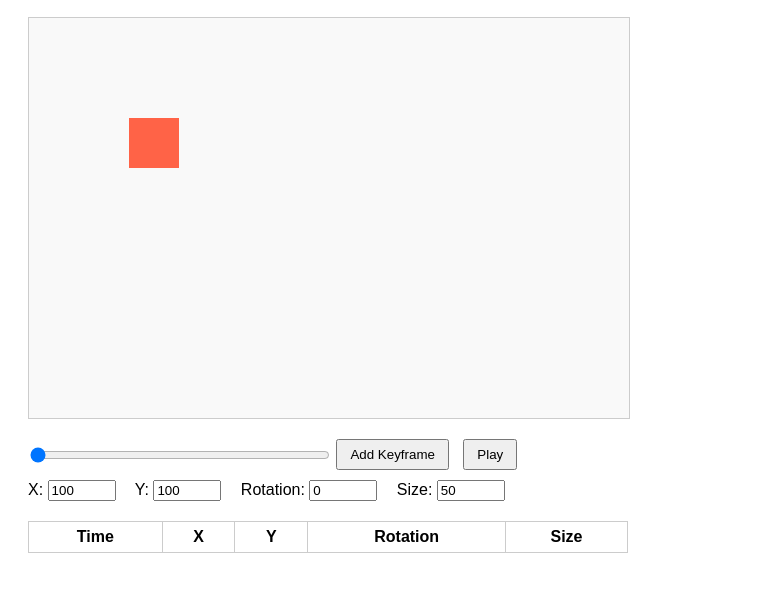
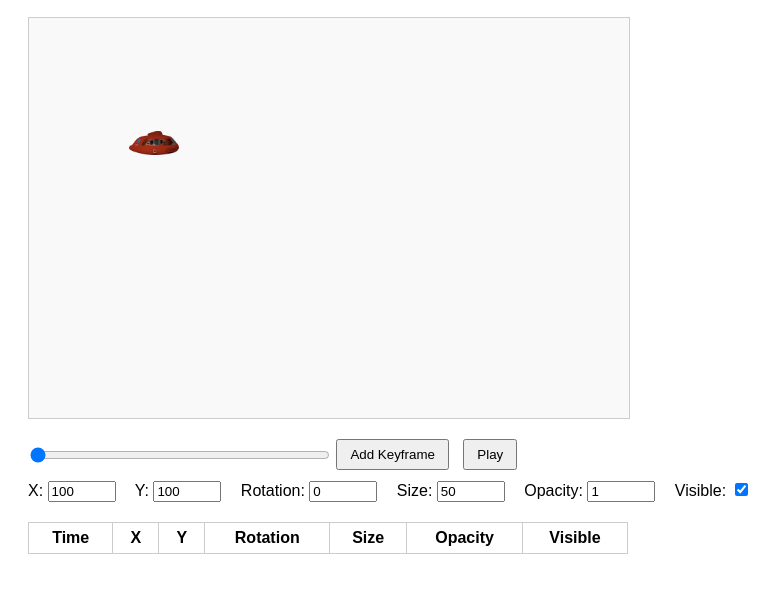
Before and after one commit to SyntaxisTaxsyn/Scrubber, a website: page src/index.html in a window 1280 px wide. Shown: the part 79-672 px from the top of the page, without its empty margins (0-783 px from the left). Drawn offline with Linux system fonts and the light colour scheme.

Commit message:
Added opacity and visibility to animation object

```diff
--- a/src/index.html
+++ b/src/index.html
@@ -20,7 +20,10 @@
 
     #object {
       position: absolute;
-      background-color: tomato;
+      background-image: url('/Images/gupxCropped.png'); /* Update with the actual file path */
+      background-size: contain;
+      background-repeat: no-repeat;
+      background-position: center;
       transform-origin: center;
       touch-action: none;
     }
@@ -112,6 +115,8 @@
     <label>Y: <input type="number" id="inputY"></label>
     <label>Rotation: <input type="number" id="inputRotation"></label>
     <label>Size: <input type="number" id="inputSize"></label>
+    <label>Opacity: <input type="number" id="inputOpacity" min="0" max="1" step="0.01"></label>
+    <label>Visible: <input type="checkbox" id="inputVisible"></label>
   </div>
 
   <table id="keyframeTable">
@@ -122,6 +127,8 @@
         <th>Y</th>
         <th>Rotation</th>
         <th>Size</th>
+        <th>Opacity</th>
+        <th>Visible</th>
       </tr>
     </thead>
     <tbody>
@@ -139,6 +146,8 @@
     const inputY = document.getElementById("inputY");
     const inputRotation = document.getElementById("inputRotation");
     const inputSize = document.getElementById("inputSize");
+    const inputOpacity = document.getElementById("inputOpacity");
+    const inputVisible = document.getElementById("inputVisible");
 
     const markerTrack = document.getElementById("markerTrack");
     const keyframeTable = document.getElementById("keyframeTable").querySelector("tbody");
@@ -153,7 +162,9 @@
       x: 100,
       y: 100,
       size: 50,
-      rotation: 0
+      rotation: 0,
+      opacity: 1,
+      visible: true
     };
 
     function applyState(state) {
@@ -162,11 +173,15 @@
       object.style.width = `${state.size}px`;
       object.style.height = `${state.size}px`;
       object.style.transform = `rotate(${state.rotation}deg)`;
+      object.style.opacity = state.opacity;
+      object.style.display = state.visible ? "" : "none";
 
       inputX.value = Math.round(state.x);
       inputY.value = Math.round(state.y);
       inputRotation.value = Math.round(state.rotation);
       inputSize.value = Math.round(state.size);
+      inputOpacity.value = state.opacity;
+      inputVisible.checked = state.visible;
     }
 
     function readInputsToState() {
@@ -174,6 +189,8 @@
       currentState.y = parseFloat(inputY.value);
       currentState.rotation = parseFloat(inputRotation.value);
       currentState.size = parseFloat(inputSize.value);
+      currentState.opacity = parseFloat(inputOpacity.value);
+      currentState.visible = inputVisible.checked;
       applyState(currentState);
     }
 
@@ -181,6 +198,8 @@
     inputY.addEventListener("input", readInputsToState);
     inputRotation.addEventListener("input", readInputsToState);
     inputSize.addEventListener("input", readInputsToState);
+    inputOpacity.addEventListener("input", readInputsToState);
+    inputVisible.addEventListener("change", readInputsToState);
 
     addKeyframeBtn.addEventListener("click", () => {
       const time = parseFloat(timeline.value);
@@ -198,7 +217,9 @@
         x: lerp(a.x, b.x),
         y: lerp(a.y, b.y),
         size: lerp(a.size, b.size),
-        rotation: lerp(a.rotation, b.rotation)
+        rotation: lerp(a.rotation, b.rotation),
+        opacity: lerp(a.opacity, b.opacity),
+        visible: a.visible // visibility stays as previous keyframe until next
       };
     }
 
@@ -267,6 +288,8 @@
           <td>${Math.round(kf.y)}</td>
           <td>${Math.round(kf.rotation)}</td>
           <td>${Math.round(kf.size)}</td>
+          <td>${kf.opacity.toFixed(2)}</td>
+          <td>${kf.visible ? "Yes" : "No"}</td>
         `;
         row.addEventListener("click", () => {
           timeline.value = kf.time;
```
Also changed, not shown: src/Images/gupaCropped.png (added), src/Images/gupbCropped.png (added), src/Images/gupcCropped.png (added), src/Images/gupdCropped.png (added), src/Images/gupeCropped.png (added), src/Images/gupxCropped.png (added).
